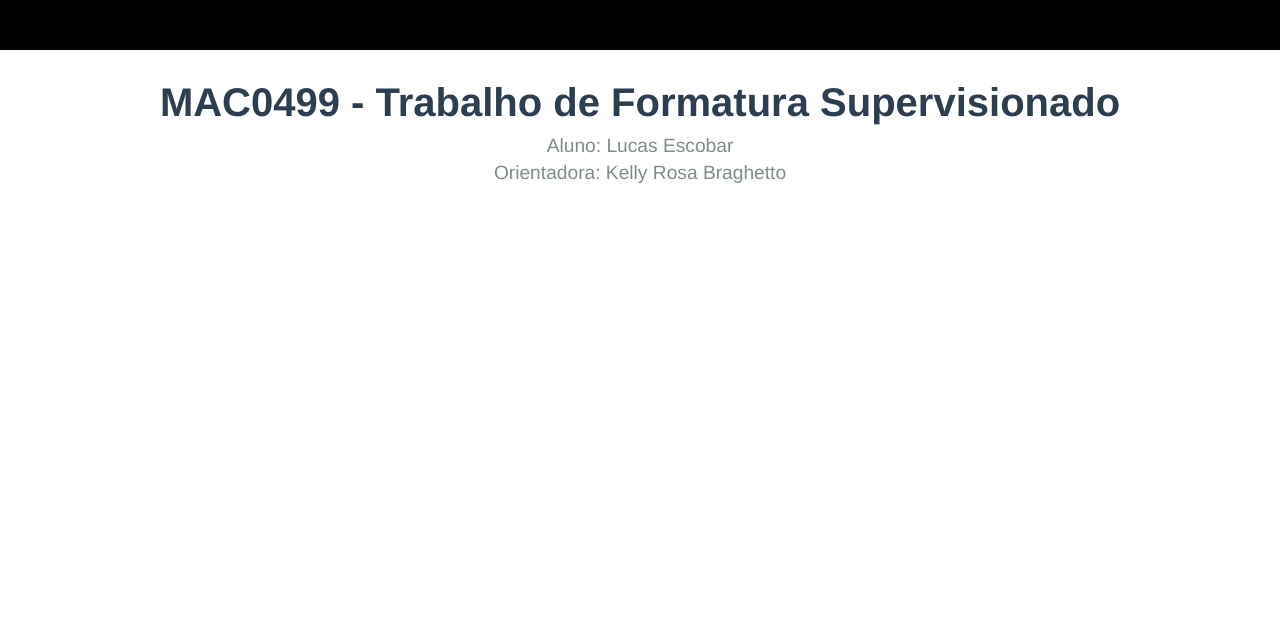
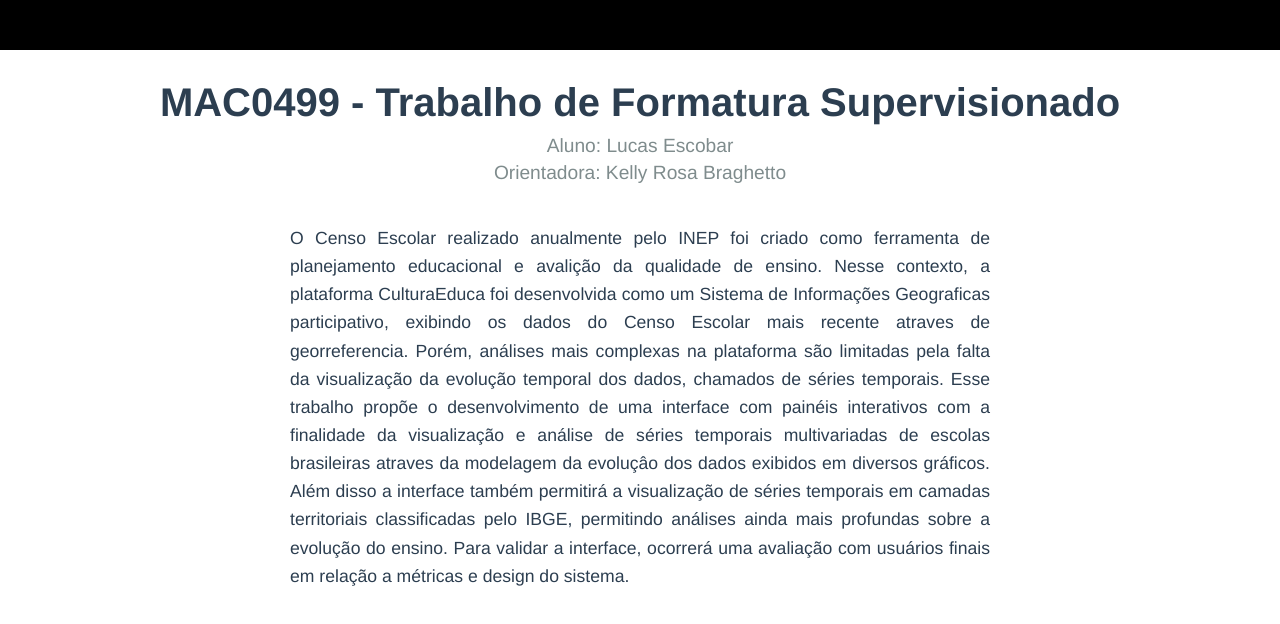
Before and after one commit to lesszin/lesszin.github.io, a plain HTML site: page index.html in a window 1280 px wide. Drawn offline with Linux system fonts and the light colour scheme.

Commit message:
Add synopsis section to index.html
Added a synopsis section with descriptive text about the project.

```diff
--- a/index.html
+++ b/index.html
@@ -30,6 +30,14 @@
       margin: 5px 0;
       font-weight: 400;
     }
+    .synopsis {
+      max-width: 700px;
+      margin: 40px auto;
+      padding: 0 25px;
+      text-align: justify;
+      line-height: 1.6;
+      font-size: 1.1rem;
+    }
   </style>
 </head>
 <body>
@@ -38,5 +46,11 @@
   <h1>MAC0499 - Trabalho de Formatura Supervisionado</h1>
   <p class="subtitle">Aluno: Lucas Escobar</p>
   <p class="subtitle">Orientadora: Kelly Rosa Braghetto</p>
+  <div class="synopsis">
+    <p>
+      O Censo Escolar realizado anualmente pelo INEP foi criado como ferramenta de planejamento educacional e avalição da qualidade de ensino. Nesse contexto, a plataforma CulturaEduca foi desenvolvida como um Sistema de Informações Geograficas participativo, exibindo os dados do Censo Escolar mais recente atraves de georreferencia. Porém, análises mais complexas na plataforma são limitadas pela falta da visualização da evolução temporal dos dados, chamados de séries temporais.
+Esse trabalho propõe o desenvolvimento de uma interface com painéis interativos com a finalidade da visualização e análise de séries temporais multivariadas de escolas brasileiras atraves da modelagem da evoluçâo dos dados exibidos em diversos gráficos. Além disso a interface também permitirá a visualização de séries temporais em camadas territoriais classificadas pelo IBGE, permitindo análises ainda mais profundas sobre a evolução do ensino. Para validar a interface, ocorrerá uma avaliação com usuários finais em relação a métricas e design do sistema.
+    </p>
+  </div>
 </body>
 </html>
```
